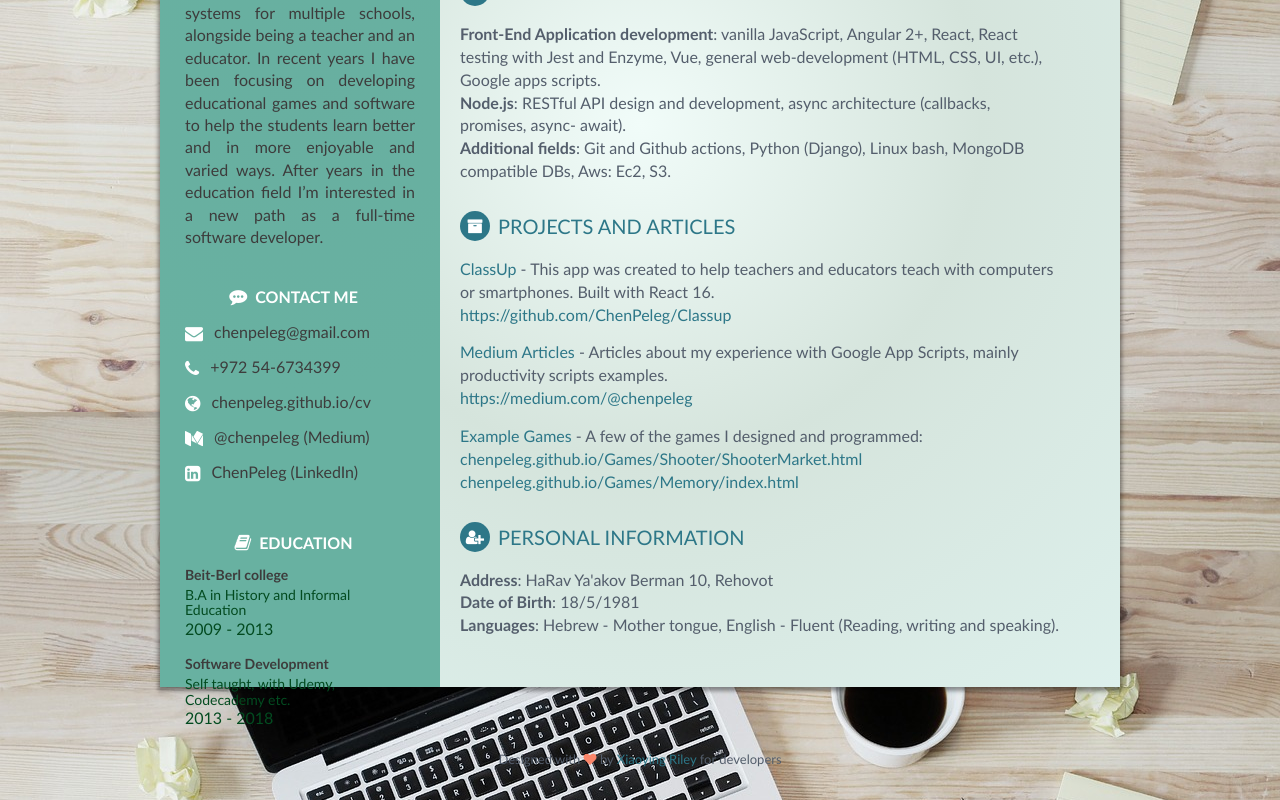
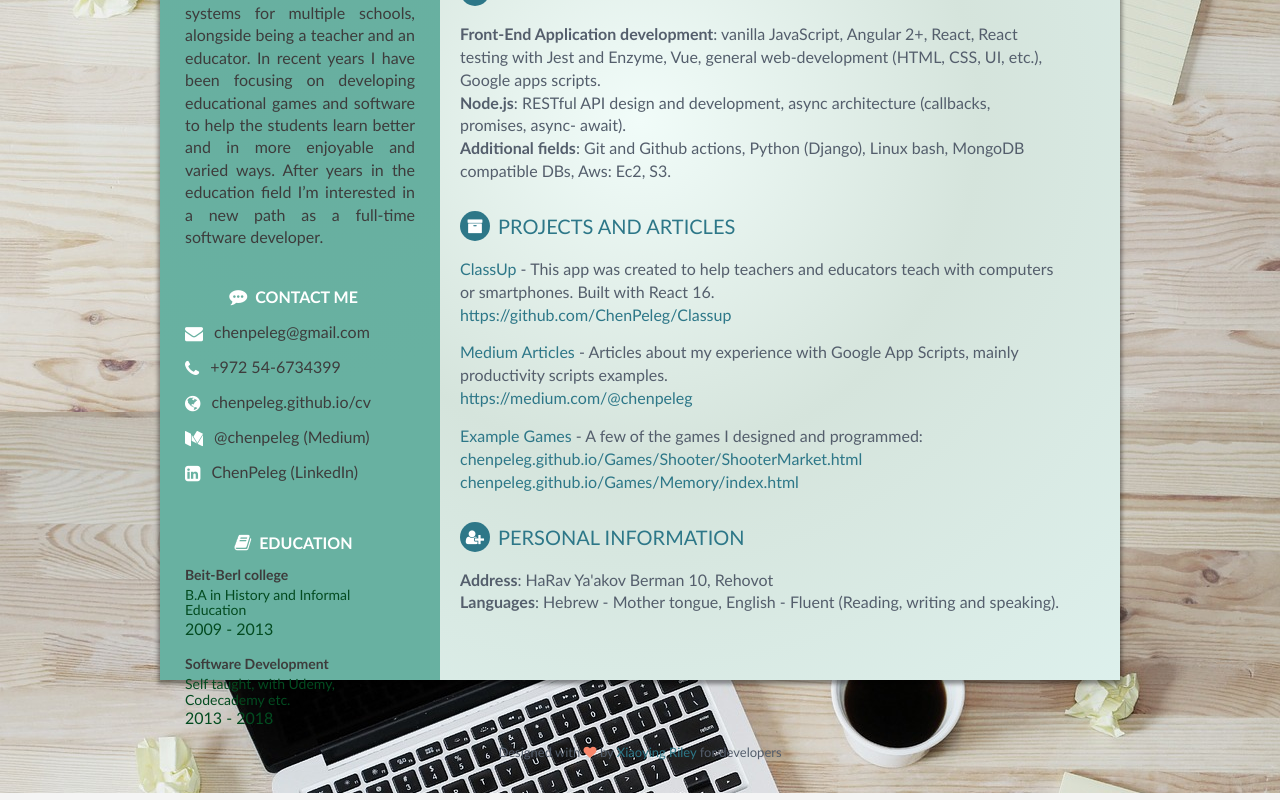
Before and after one commit to ChenPeleg/cv, a React (Create React App) app: page / in a window 1280 px wide. Shown: the part 439-1239 px from the top of the page. Built offline with nearby package versions, Linux system fonts and the light colour scheme.

Commit message:
delete date

```diff
--- a/public/index.html
+++ b/public/index.html
@@ -26,7 +26,7 @@
     <link id="print-style" rel="stylesheet" href="assets/css/printimportant.css" type="text/css" media="print">
     <link id="print-style" rel="stylesheet" href="assets/css/printremove.css" type="text/css" media="print">
 
-    <link id="print-blackandwhite" rel="stylesheet" href="assets/css/blackandwhite.css" type="text/css" media="print">
+    <!-- <link id="print-blackandwhite" rel="stylesheet" href="assets/css/blackandwhite.css" type="text/css" media="print"> -->
 
 
 </head>
--- a/src/components/PersonalInfo.jsx
+++ b/src/components/PersonalInfo.jsx
@@ -5,9 +5,9 @@
   render() {
 
     return (
-      <div className="item">
+      this.props.item.title ? <div className="item">
         <span className="technology-title"> {this.props.item.title}</span>: <span className="project-tagline">{this.props.item.content}</span>
-      </div>
+      </div> : null
     );
 
   }
--- a/src/info.json
+++ b/src/info.json
@@ -106,7 +106,7 @@
             "center": "Kibbutz Eshbal, Misgav"
         },
         {
-            "title": "Date of Birth",
+            "title": "",
             "content": "18/5/1981"
         },
         {
```
Also changed, not shown: 2 other files (tests, documents, lock files or other folders).
